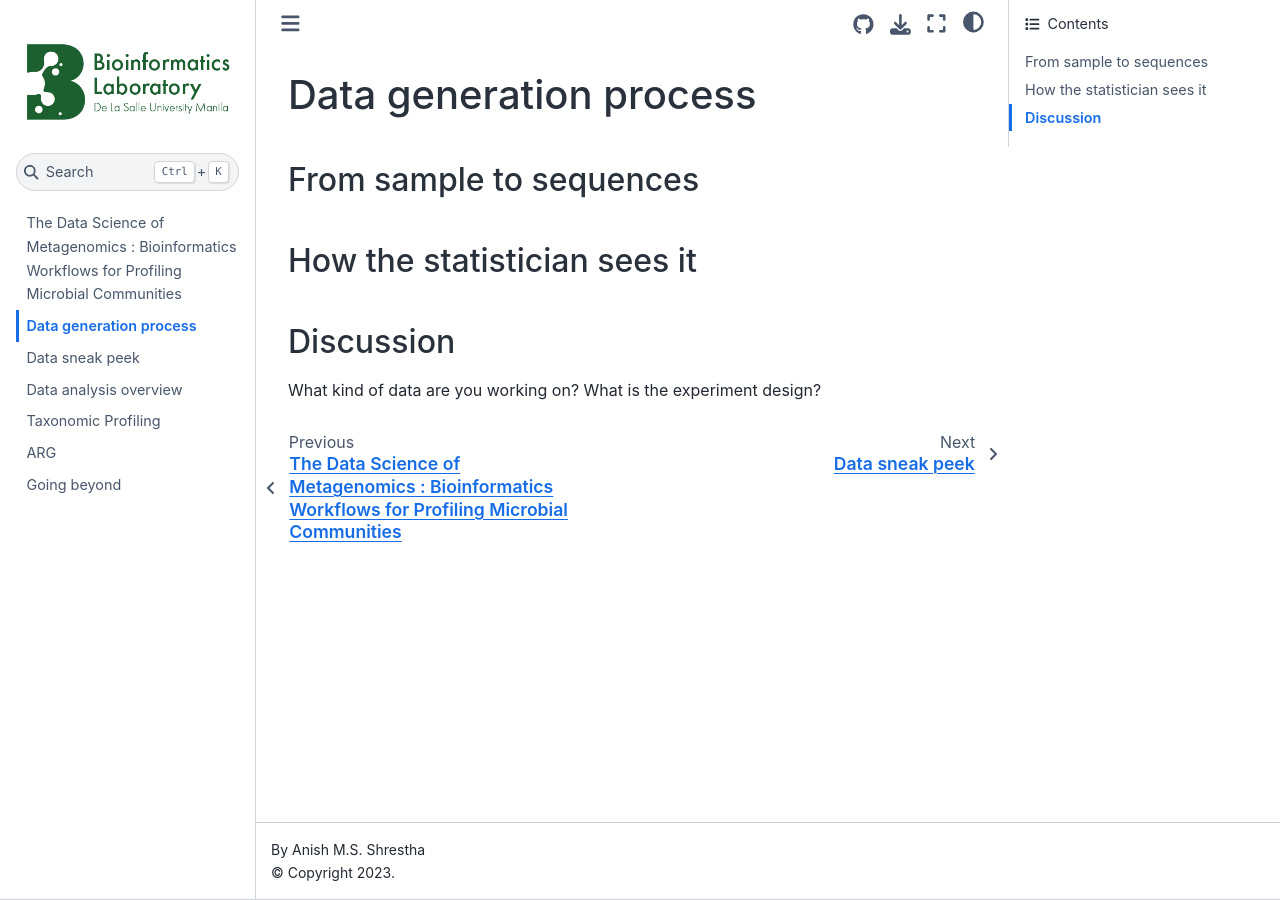
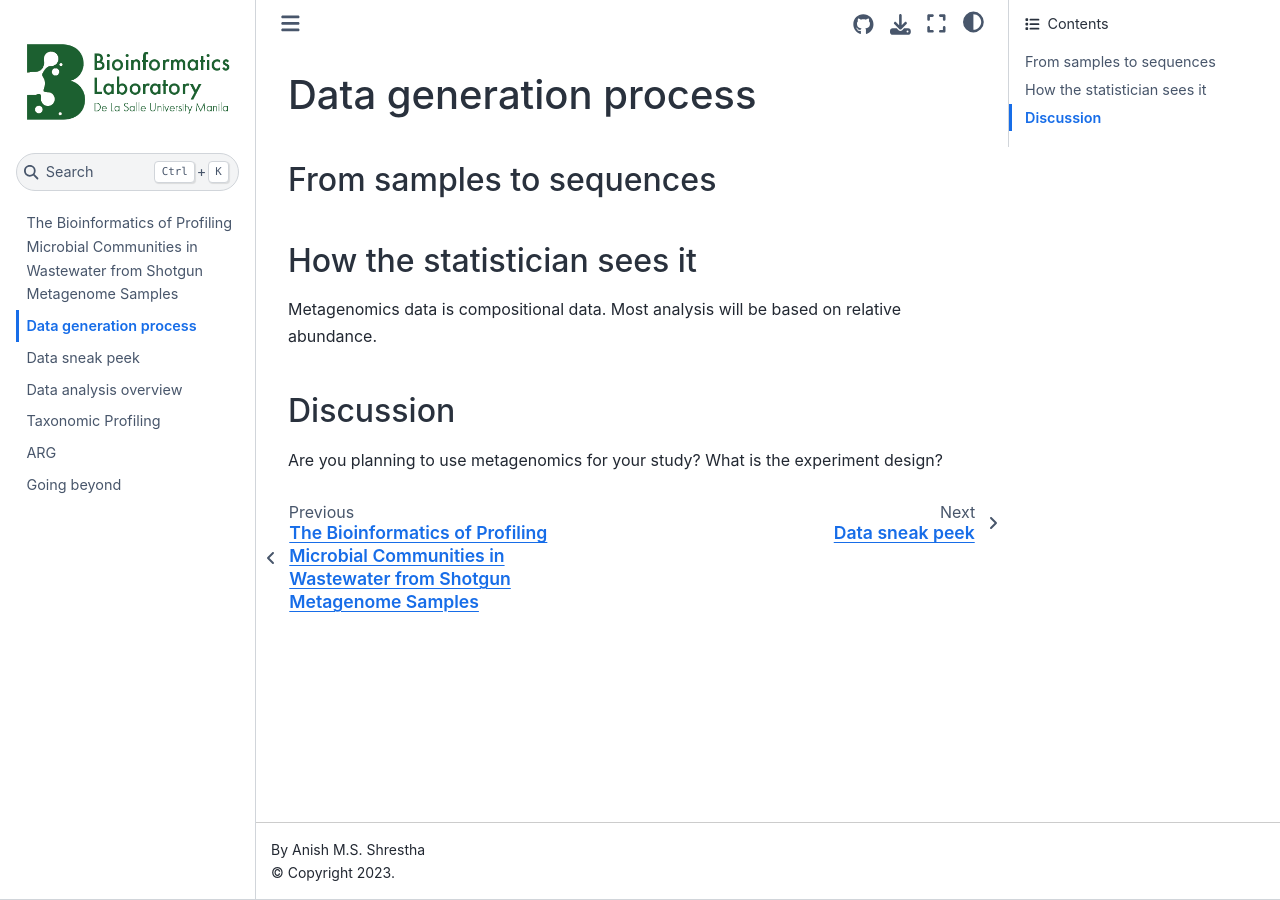
Before and after one commit to bioinfodlsu/metagenomics-workshop, a Jupyter Book: the page built from data-generation.md, in a window 1280 px wide. Built offline with Jupyter Book 1.0.4 settings and Sphinx 7.4.7 and the Sphinx Book theme 1.1.4, drawn with Linux system fonts in a browser that asks for light colours.

Commit message:
Update notebooks, add github workflow

```diff
--- a/data-generation.md
+++ b/data-generation.md
@@ -1,10 +1,11 @@
 # Data generation process
 
-## From sample to sequences
+## From samples to sequences
 
 ## How the statistician sees it
-
+Metagenomics data is compositional data.
+Most analysis will be based on relative abundance.
 
 ## Discussion
-What kind of data are you working on?
+Are you planning to use metagenomics for your study?
 What is the experiment design?
--- a/intro.md
+++ b/intro.md
@@ -1,7 +1,6 @@
-# The Data Science of Metagenomics : Bioinformatics Workflows for Profiling Microbial Communities
-
+<!-- # The Data Science of Metagenomics : Bioinformatics Workflows for Profiling Microbial Communities -->
+# The Bioinformatics of Profiling Microbial Communities in Wastewater from Shotgun Metagenome Samples
 ## Workshop overview
-%
 Metagenomics is the application of high-throughput sequencing to DNA extracted directly from environmental, uncultured samples.
 With sequencing becoming more accessible to labs in the Philippines, we are witnessing increasing use of metagenomics to study microbial communities in environmental, ecological, agricultural, epidemiological, and clinical settings.
 The power of metagenomics, however, comes with the challenging task of handling and analyzing large volumes of sequence data.
```
Also changed, not shown: taxonomic-profiling.md (+2 -2 lines), data-sneak-peek.ipynb, metaphlan.ipynb (added), notebooks-jb-website.ipynb, notebooks.ipynb, 1 other file.
